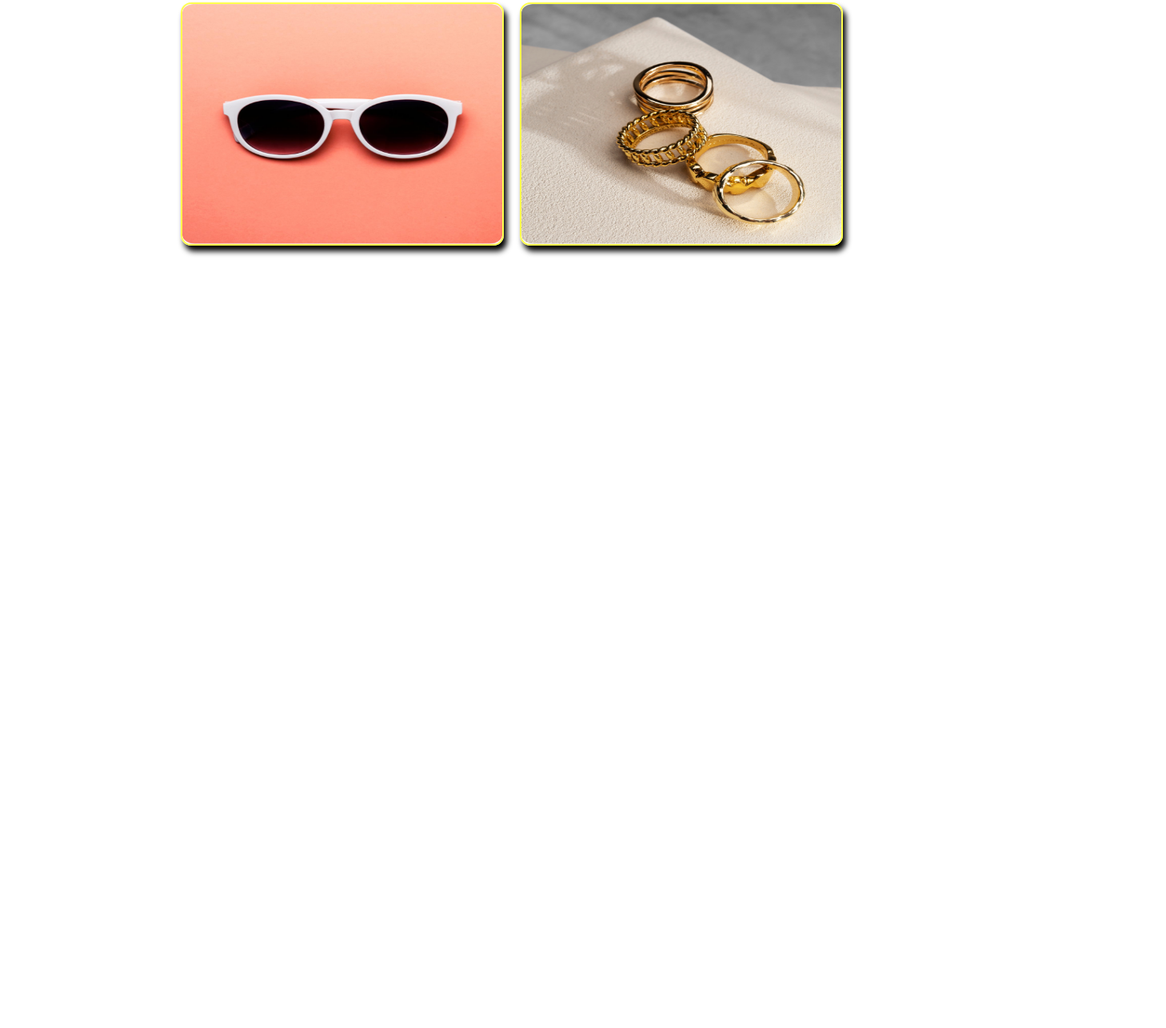
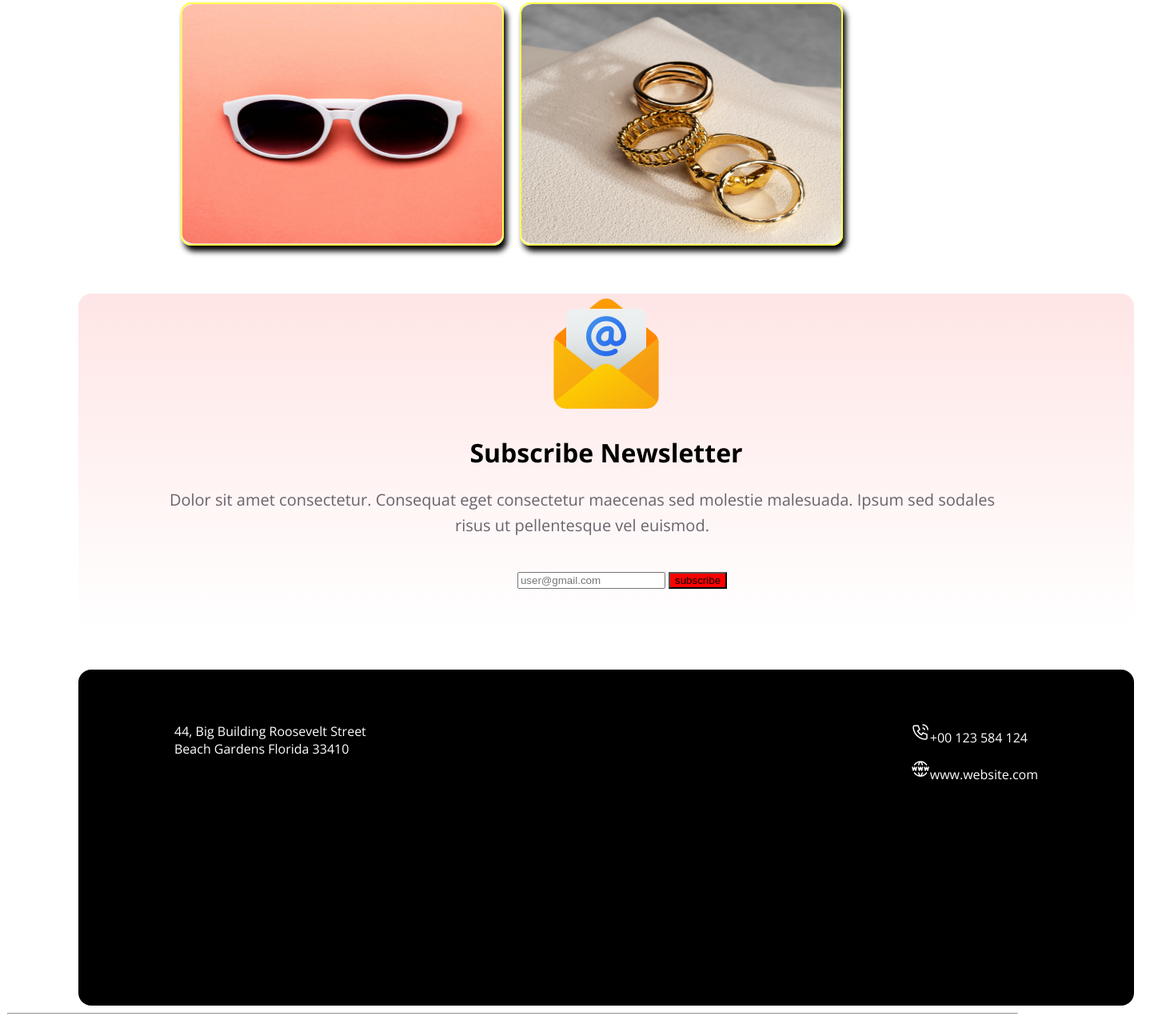
Before and after one commit to mishat1002/Assighnment, a plain HTML site: page index.html in a window 1280 px wide. Shown: the part 4226-5511 px from the top of the page at 80% size, 1458 px wide, since content can reach past the window. Before the commit the page ends 4551 px from the top, so only its background shows below. Drawn offline with nearby package versions, Linux system fonts and the light colour scheme.

Commit message:
footer added

```diff
--- a/index.html
+++ b/index.html
@@ -125,9 +125,35 @@
     <img src="images/Rectangle 8.png" alt="">
 </div>
 
-
     </main>
     <footer>
+        <div class="many-many">
+            <div class="group">
+            <img src="images/Group 61.png" alt="">
+            </div>
+            <h1>Subscribe Newsletter</h1>
+            <p class="many-many-description">Dolor sit amet consectetur.
+                Consequat eget consectetur maecenas sed molestie malesuada. Ipsum sed sodales risus ut pellentesque vel euismod. </p>
+               <div class="content">
+                <form  action="">
+                    <input  type="text"   placeholder="user@gmail.com">
+                    <button class="sub">subscribe</button>
+                </form>
+            </div>
+           </div>
+           <div class="black">
+                <div class="white">
+                    <p>44, Big Building Roosevelt Street <br>
+                        Beach Gardens Florida 33410</p>
+                </div>
+                <div class="cell">
+                    <p><img src="images/Call.png" alt="">+00 123 584 124</p>
+                    <p><img src="images/Website.png" alt="">www.website.com</p>
+                </div>
+           </div>
+           <div class="horizontal">
+            <hr>
+           </div>
 
     </footer>
 </body>
--- a/style/style.css
+++ b/style/style.css
@@ -309,3 +309,71 @@ body
     filter: grayscale(1);
     transform: scale(1.03);
 }
+
+.many-many
+{
+    width: 1320px;
+    height: 420px;
+    background:linear-gradient(180deg, rgba(255, 0, 0, 0.10) 0%, rgba(255, 0, 0, 0) 100%);
+    border-radius: 16px;
+
+    text-align: center;
+    margin: 50px 200px 0px 90px;
+}
+.many-many-description
+{
+    margin-left: 100px;
+    margin-right: 160px;
+    color: rgba(7, 2, 17, 0.60);
+    font-size: 20px;
+
+    font-weight: 400;
+    line-height: 32px;
+
+}
+.content
+{
+    width: 100%;
+    height: 100%;
+    border-radius: 50px;
+    padding: 20px 20px;
+
+}
+.sub
+{
+
+    height: 100%;
+    background: #FF0000;
+
+}
+.black
+{
+    width: 1320px;
+    height: 420px;
+    background-color: black;
+    border-radius: 16px;
+
+    margin: 50px 200px 0px 90px;
+    display: flex;
+    justify-content: space-between;
+    gap: 50%;
+}
+.white
+{
+    color: white;
+
+    margin-top: 50px;
+    margin-left: 120px;
+}
+.cell
+{
+    color: white;
+    margin-top: 50px;
+    margin-right: 120px;
+}
+.horizontal
+{
+    width: 100%; height: 100%;
+    border: 1px rgba(255, 255, 255, 0.15) solid;
+    color: white;
+}
```
